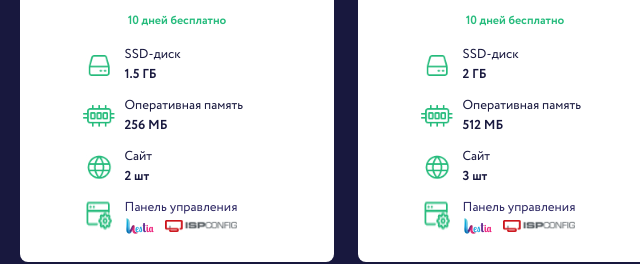
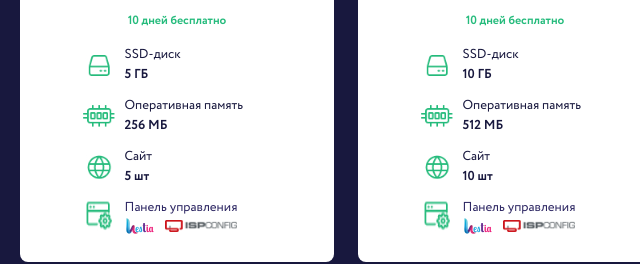
Before and after one commit to AzamjonKobulov/uzhosts, a website: page public/index.html in a window 1280 px wide. Shown: the part 532-796 px from the top of the page, 463-1103 px from the left. Drawn offline with nearby package versions, Linux system fonts and the light colour scheme.

Commit message:
fix/issues

```diff
--- a/public/index.html
+++ b/public/index.html
@@ -330,7 +330,7 @@
                     <img src="./assets/images/ssd.png" alt="SSD" />
                     <div>
                       <p>SSD-диск</p>
-                      <b>1.5 ГБ</b>
+                      <b>5 ГБ</b>
                     </div>
                   </li>
                   <li class="flex items-center gap-2.5">
@@ -344,7 +344,7 @@
                     <img src="./assets/images/site.png" alt="Website" />
                     <div>
                       <p>Сайт</p>
-                      <b>2 шт</b>
+                      <b>5 шт</b>
                     </div>
                   </li>
                   <li class="flex items-center gap-2.5">
@@ -416,7 +416,7 @@
                     <img src="./assets/images/ssd.png" alt="SSD" />
                     <div>
                       <p>SSD-диск</p>
-                      <b>2 ГБ</b>
+                      <b>10 ГБ</b>
                     </div>
                   </li>
                   <li class="flex items-center gap-2.5">
@@ -430,7 +430,7 @@
                     <img src="./assets/images/site.png" alt="Website" />
                     <div>
                       <p>Сайт</p>
-                      <b>3 шт</b>
+                      <b>10 шт</b>
                     </div>
                   </li>
                   <li class="flex items-center gap-2.5">
```
